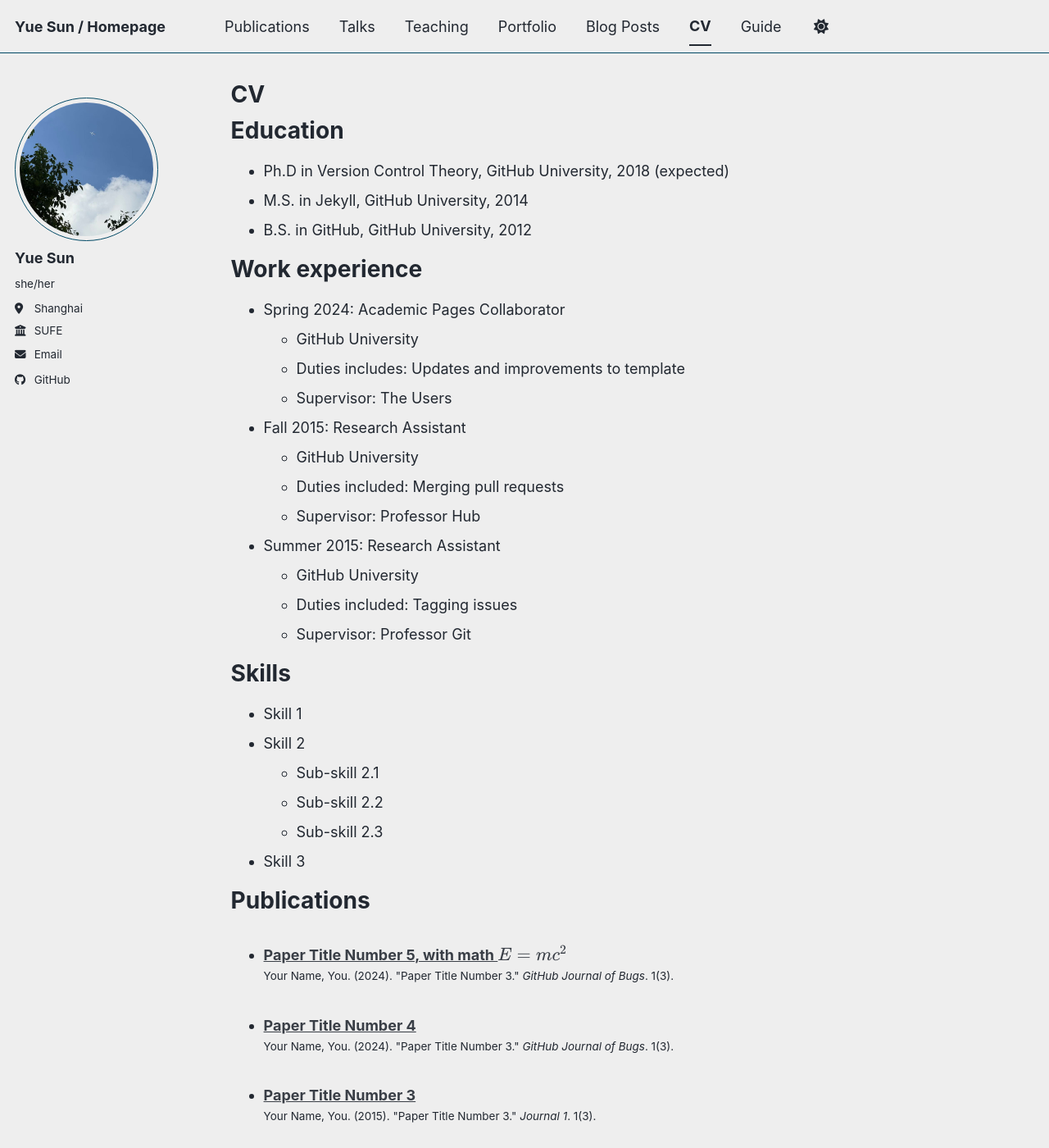
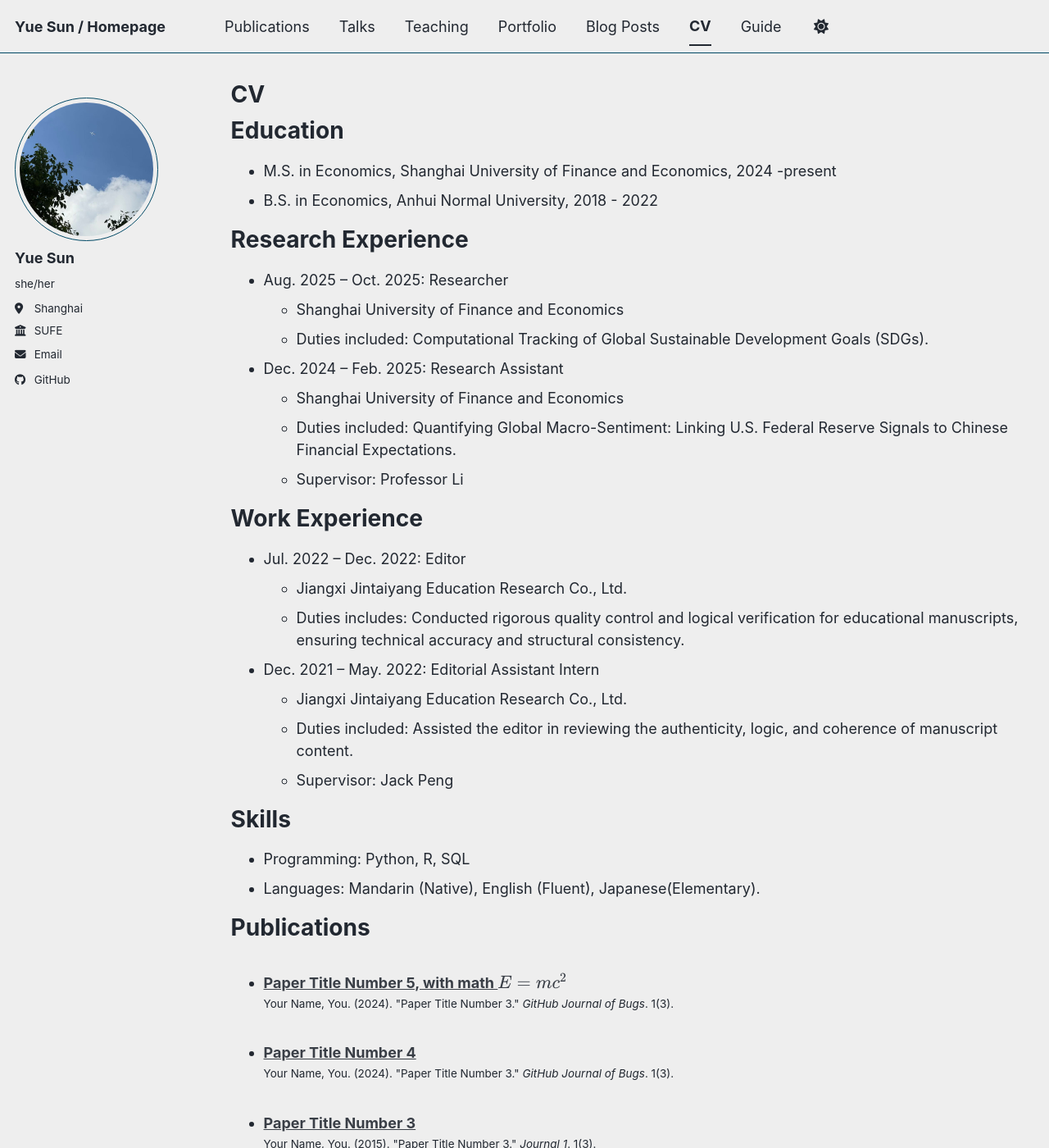
Before and after one commit to leahsun35/leahsun35.github.io, a Jekyll site: the page built from _pages/cv.md, in a window 1280 px wide and 1400 px high. Shown: the whole window at 82% size. Built offline with Jekyll 4.4.1, drawn with Linux system fonts in a browser that asks for light colours; a script bundle is joined from its source files by our own code; library files that are not in the unit come from our copies; some of the changed text lies outside the part shown.

Commit message:
Revise CV with updated education and experience
Updated education, work experience, skills, and service sections with new entries and details.

```diff
--- a/_pages/cv.md
+++ b/_pages/cv.md
@@ -11,35 +11,45 @@ redirect_from:
 
 Education
 ======
-* Ph.D in Version Control Theory, GitHub University, 2018 (expected)
-* M.S. in Jekyll, GitHub University, 2014
-* B.S. in GitHub, GitHub University, 2012
 
-Work experience
+* M.S. in Economics, Shanghai University of Finance and Economics, 2024 -present
+* B.S. in Economics, Anhui Normal University, 2018 - 2022
+
+Research Experience
 ======
-* Spring 2024: Academic Pages Collaborator
-  * GitHub University
-  * Duties includes: Updates and improvements to template
-  * Supervisor: The Users
+* Aug. 2025 – Oct. 2025: Researcher
+  * Shanghai University of Finance and Economics
+  * Duties included: Computational Tracking of Global Sustainable Development Goals (SDGs).
 
-* Fall 2015: Research Assistant
-  * GitHub University
-  * Duties included: Merging pull requests
-  * Supervisor: Professor Hub
 
-* Summer 2015: Research Assistant
-  * GitHub University
-  * Duties included: Tagging issues
-  * Supervisor: Professor Git
+* Dec. 2024 – Feb. 2025: Research Assistant
+  * Shanghai University of Finance and Economics
+  * Duties included: Quantifying Global Macro-Sentiment: Linking U.S. Federal Reserve Signals to Chinese Financial Expectations.
+  * Supervisor: Professor Li
+
+
+Work Experience
+======
+
+
+* Jul. 2022 – Dec. 2022: Editor
+  * Jiangxi Jintaiyang Education Research Co., Ltd.
+  * Duties includes: Conducted rigorous quality control and logical verification for educational manuscripts, ensuring technical accuracy and structural consistency.
+
+
+* Dec. 2021 – May. 2022: Editorial Assistant Intern
+  * Jiangxi Jintaiyang Education Research Co., Ltd.
+  * Duties included: Assisted the editor in reviewing the authenticity, logic, and coherence of manuscript content.
+  * Supervisor: Jack Peng
+
+
 
 Skills
 ======
-* Skill 1
-* Skill 2
-  * Sub-skill 2.1
-  * Sub-skill 2.2
-  * Sub-skill 2.3
-* Skill 3
+* Programming: Python, R, SQL
+* Languages: Mandarin (Native), English (Fluent), Japanese(Elementary).
+
+
 
 Publications
 ======
@@ -61,4 +71,10 @@ Teaching
 
 Service and leadership
 ======
-* Currently signed in to 43 different slack teams
+* Apr. 2029 – May. 2021: Vice president
+  * New LeiFeng Volunteer Association
+  * Duties includes: Coordinate and plan volunteer activities and personnel allocation, and cooperate with the school and college in recruiting volunteers for related activities.
+
+* Jul. 2029 – Apr. 2020: Volunteer
+  * New LeiFeng Volunteer Association
+  * Duties includes: Participate in two volunteer activities per month；Participating in the announcement of online volunteer activities and offline recruitment of personnel.
```
